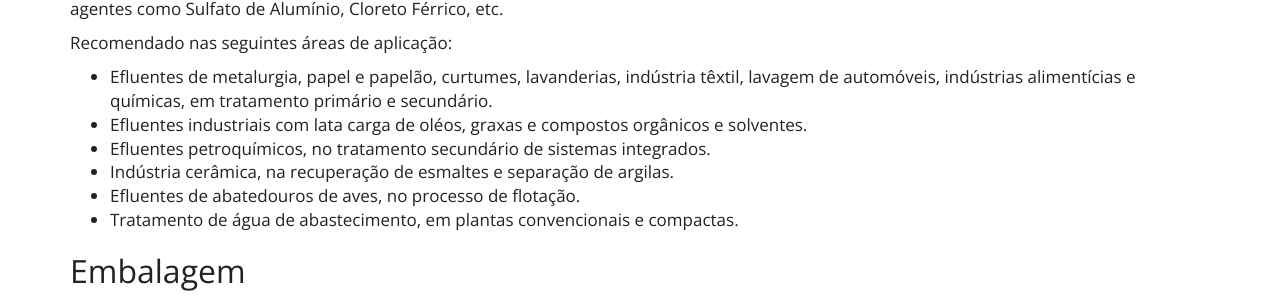
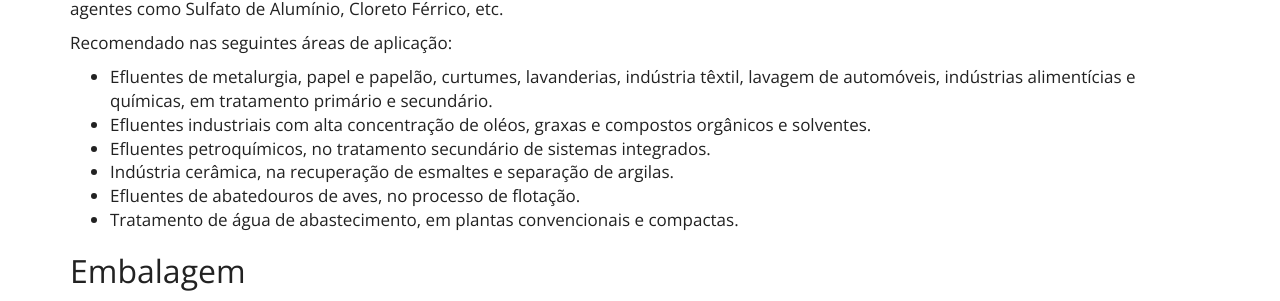
Before and after one commit to purewaterefluentes/purewaterefluentes.github.io, a Jekyll site: the page built from produtos/coagulante-organico-biodegradavel.md, in a window 1280 px wide and 900 px high, scrolled down 527 px. Shown: the part 307-608 px from the top of the window. Built offline with Jekyll 4.4.1, drawn with Linux system fonts in a browser that asks for light colours; nearby versions of some CDN libraries; library files that are not in the unit come from our copies.

Commit message:
Update coagulante-organico-biodegradavel.md

```diff
--- a/produtos/coagulante-organico-biodegradavel.md
+++ b/produtos/coagulante-organico-biodegradavel.md
@@ -27,7 +27,7 @@ Pode ser aplicado diretamente, quando na forma líquida, ou sob a forma de uma s
 Recomendado nas seguintes áreas de aplicação:
 
 - Efluentes de metalurgia, papel e papelão, curtumes, lavanderias, indústria têxtil, lavagem de automóveis, indústrias alimentícias e químicas, em tratamento primário e secundário.
-- Efluentes industriais com lata carga de oléos, graxas e compostos orgânicos e solventes.
+- Efluentes industriais com alta concentração de oléos, graxas e compostos orgânicos e solventes.
 - Efluentes petroquímicos, no tratamento secundário de sistemas integrados.
 - Indústria cerâmica, na recuperação de esmaltes e separação de argilas.
 - Efluentes de abatedouros de aves, no processo de flotação.
```
